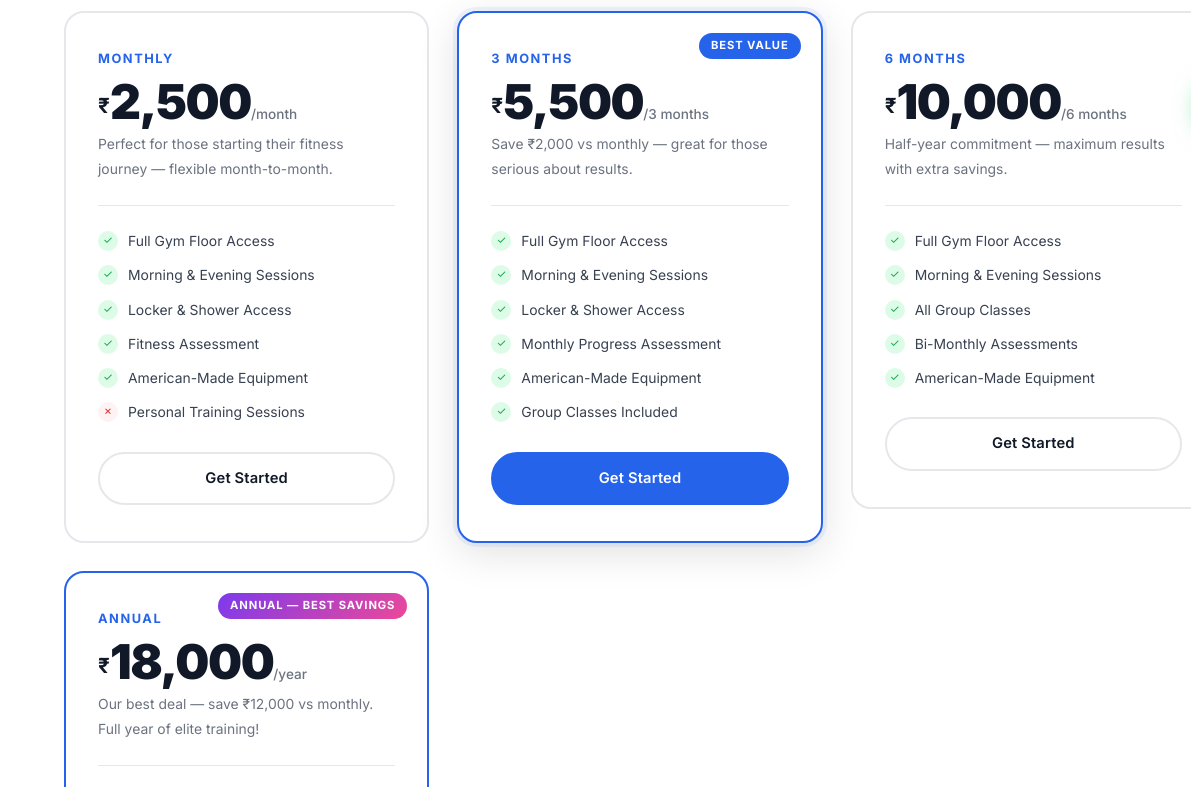
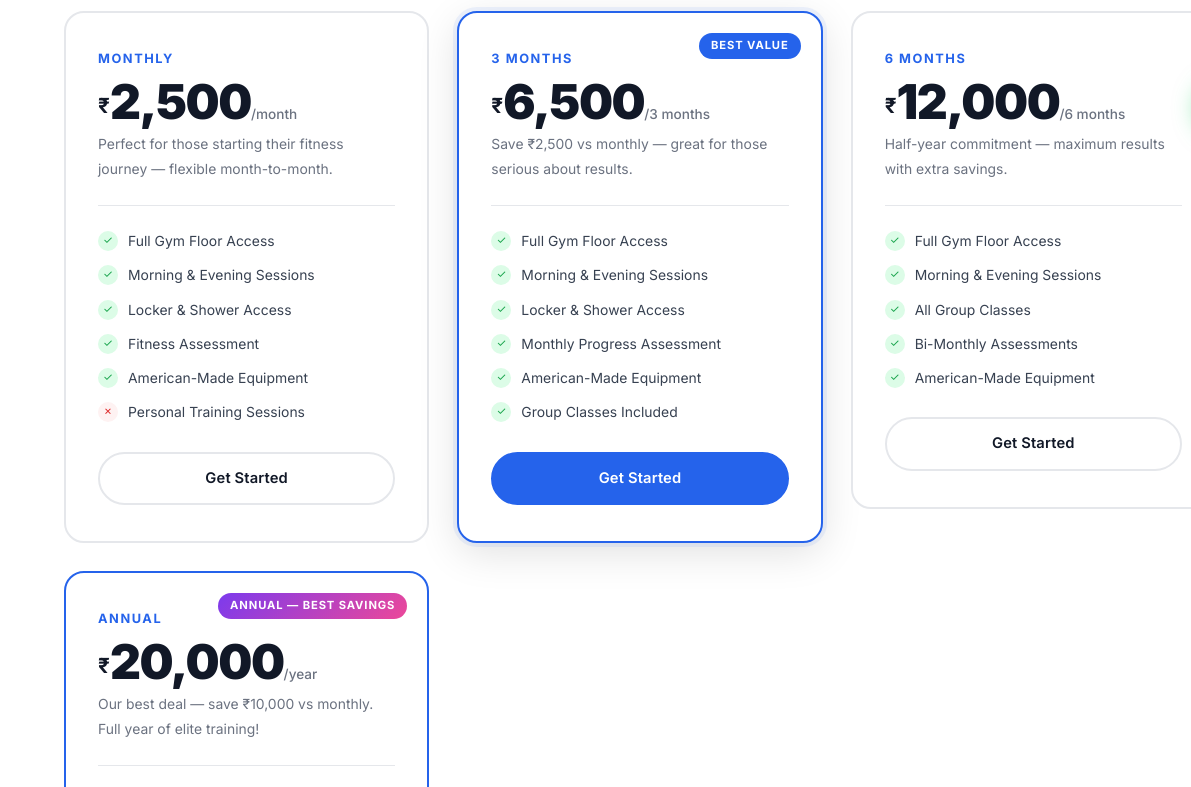
Before and after one commit to Zyvrix/rocky-fitness, a plain HTML site: page membership.html in a window 1280 px wide. Shown: the part 640-1427 px from the top of the page, 0-1191 px from the left. Drawn offline with Linux system fonts and the light colour scheme.

Commit message:
feat: update membership pricing details and descriptions

```diff
--- a/membership.html
+++ b/membership.html
@@ -93,9 +93,9 @@
                     <div class="pricing-badge">Best Value</div>
                     <div class="pricing-plan">3 Months</div>
                     <div class="pricing-price">
-                        <span class="currency">₹</span><span class="amount">5,500</span><span class="period">/3 months</span>
+                        <span class="currency">₹</span><span class="amount">6,500</span><span class="period">/3 months</span>
                     </div>
-                    <p class="pricing-desc">Save ₹2,000 vs monthly — great for those serious about results.</p>
+                    <p class="pricing-desc">Save ₹2,500 vs monthly — great for those serious about results.</p>
                     <ul class="pricing-features">
                         <li class="pricing-feature"><span class="check">✓</span> Full Gym Floor Access</li>
                         <li class="pricing-feature"><span class="check">✓</span> Morning & Evening Sessions</li>
@@ -111,7 +111,7 @@
                 <div class="pricing-card">
                     <div class="pricing-plan">6 Months</div>
                     <div class="pricing-price">
-                        <span class="currency">₹</span><span class="amount">10,000</span><span class="period">/6 months</span>
+                        <span class="currency">₹</span><span class="amount">12,000</span><span class="period">/6 months</span>
                     </div>
                     <p class="pricing-desc">Half-year commitment — maximum results with extra savings.</p>
                     <ul class="pricing-features">
@@ -129,9 +129,9 @@
                     <div class="pricing-badge" style="background: linear-gradient(135deg,#7C3AED,#EC4899);">Annual — Best Savings</div>
                     <div class="pricing-plan">Annual</div>
                     <div class="pricing-price">
-                        <span class="currency">₹</span><span class="amount">18,000</span><span class="period">/year</span>
+                        <span class="currency">₹</span><span class="amount">20,000</span><span class="period">/year</span>
                     </div>
-                    <p class="pricing-desc">Our best deal — save ₹12,000 vs monthly. Full year of elite training!</p>
+                    <p class="pricing-desc">Our best deal — save ₹10,000 vs monthly. Full year of elite training!</p>
                     <ul class="pricing-features">
                         <li class="pricing-feature"><span class="check">✓</span> Unlimited Gym Access All Year</li>
                         <li class="pricing-feature"><span class="check">✓</span> All Group Classes Included</li>
```
